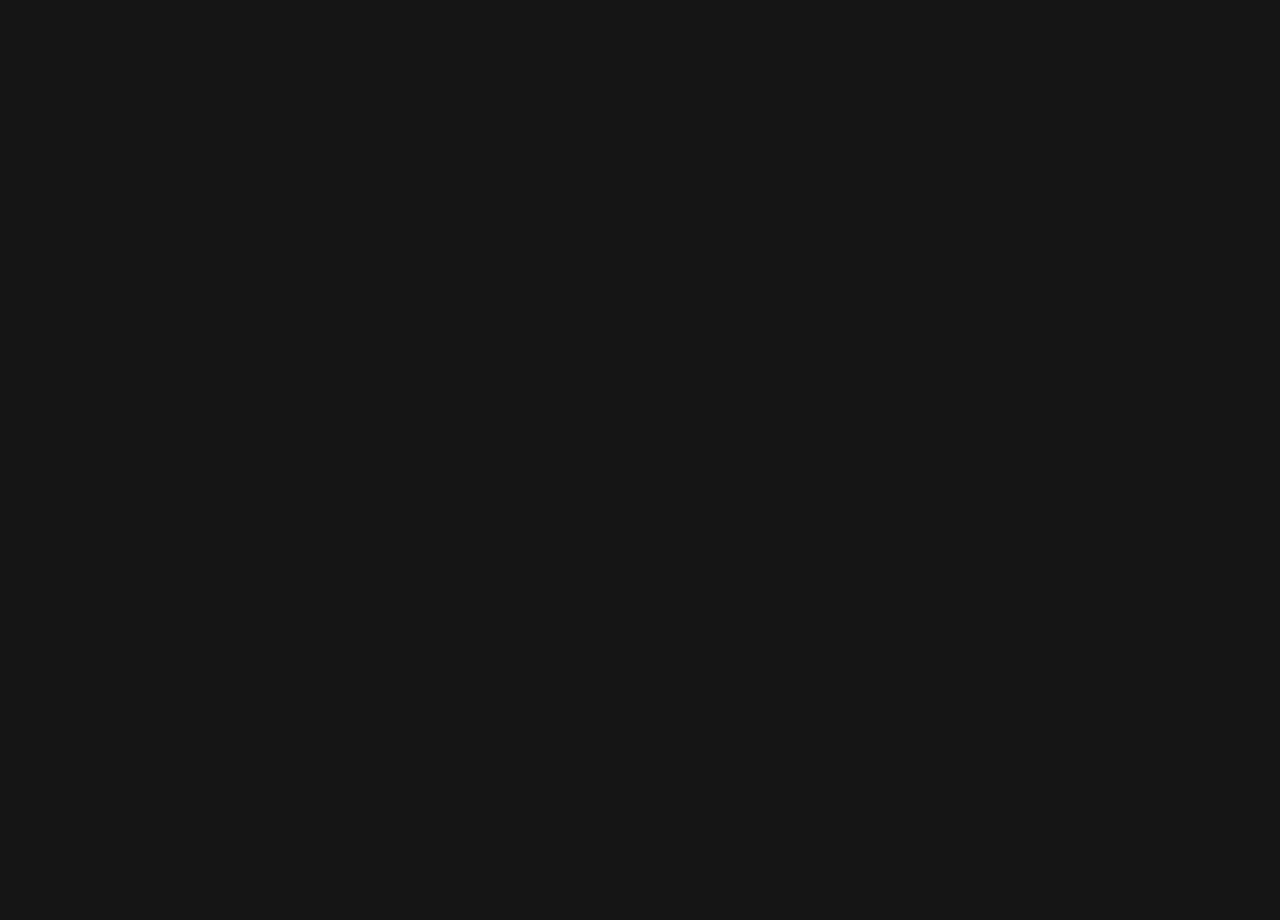
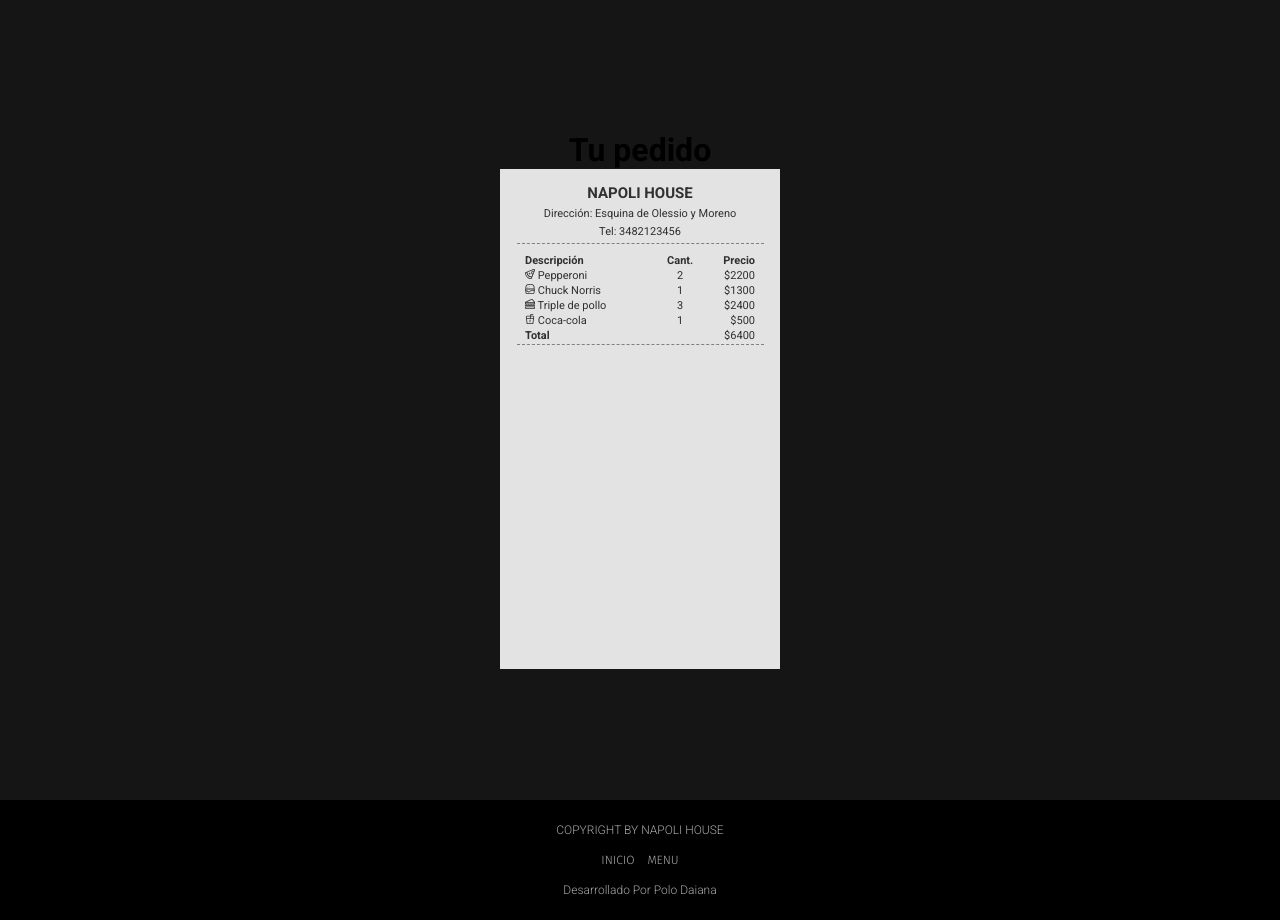
Before and after one commit to Daiana404/Pizzeria, a website: page carrito.html in a window 1280 px wide. Before the commit the page ends 800 px from the top, so only its background shows below. Drawn offline with Linux system fonts and the light colour scheme.

Commit message:
Versión 1.0 carrito

```diff
--- a/carrito.html
+++ b/carrito.html
@@ -4,10 +4,85 @@
     <meta charset="UTF-8">
     <meta http-equiv="X-UA-Compatible" content="IE=edge">
     <meta name="viewport" content="width=device-width, initial-scale=1.0">
-    <title>Carrito</title>
+    <title>Napoli House | Pedido</title>
     <link rel="stylesheet" href="./css/style.css">
 </head>
 <body>
 
+    <main>
+        <div class="contenedor-carro">
+            <h1>Tu pedido</h1>
+        <div class="contenedor-ticket">
+
+            <h2>Napoli House</h2>
+            <p class="ticket-info-empresa">Dirección: Esquina de Olessio y Moreno</p>
+            <p class="ticket-info-empresa">Tel: 3482123456</p>
+
+            <hr>
+
+            <table id="tabla-pedido">
+                <thead>
+                    <tr>
+                        <th class="iz" scope="col">Descripción</th>
+                        <th scope="col">Cant.</th>
+                        <th class="dr" scope="col">Precio</th>
+                    </tr>
+                </thead>
+                <tbody id="tabla-body">
+                    <!-- Se completa con JS -->
+                    <tr id="producto-uno">
+                        <td class="iz" >
+                            <img class="pedido-iconos" src="./scss/ico/porcion-de-pizza.svg" alt=""> Pepperoni
+                        </td>
+                        <td>2</td>
+                        <td class="dr" >$2200</td>
+                    </tr>
+                    <tr id="producto-dos">
+                        <td class="iz" >
+                            <img class="pedido-iconos" src="./scss/ico/hamburger.svg" alt="">
+                            Chuck Norris</td>
+                        <td>1</td>
+                        <td class="dr" >$1300</td>
+                    </tr>
+                    <tr id="producto-tres">
+                        <td class="iz" >
+                            <img class="pedido-iconos" src="./scss/ico/sandwich.svg" alt="">
+                            Triple de pollo</td>
+                        <td>3</td>
+                        <td class="dr" >$2400</td>
+                    </tr>
+                    <tr id="producto-cuatro">
+                        <td class="iz" >
+                            <img class="pedido-iconos" src="./scss/ico/drink-alt.svg" alt="">
+                            Coca-cola</td>
+                        <td>1</td>
+                        <td class="dr" >$500</td>
+                    </tr>
+                </tbody>
+                <tfoot>
+                    <tr>
+                        <th class="iz" scope="row">Total</th>
+                        <td class="dr" colspan="2">$<span>6400</span></td>
+                    </tr>
+                </tfoot>
+            </table>
+
+            <hr>
+
+            <!--<p>Gracias!</p> -->
+
+        </div>
+        <div class="boton-volver">
+
+        </div>
+        </div>
+
+    </main>
+
+    <footer id="pie">
+        <div>copyright by napoli house</div>
+        <div><a href="#inicio">inicio</a> <a href="#categorias">menu</a></div>
+        <div class="creditos">desarrollado por polo daiana</div>
+    </footer>
 </body>
 </html>
--- a/scss/style.scss
+++ b/scss/style.scss
@@ -389,4 +389,5 @@
     }
 }
 
-@import './styles/productos'
+@import './styles/productos';
+@import './styles/carrito';
--- /dev/null
+++ b/scss/styles/carrito.scss
@@ -0,0 +1,58 @@
+.contenedor-carro{
+    display: flex;
+    justify-content: center;
+    align-items: center;
+    flex-direction: column;
+    width: 100%;
+    min-height: 800px;
+    .contenedor-ticket{
+        background-color: rgb(228, 227, 227);
+        display: flex;
+        justify-content: start;
+        align-items: center;
+        flex-direction: column;
+        min-width: 280px;
+        min-height: 500px;
+        padding: $pad-10;
+        color: rgb(48, 48, 48);
+        font-size: 11px;
+        text-align: center;
+        h2{
+            font-size: 15px;
+            text-transform: uppercase;
+            padding: 5px;
+        }
+        .ticket-info-empresa{
+            width: 200px;
+            padding-bottom: 5px;
+        }
+        hr{
+            width: 95%;
+            height: 0;
+            border: medium none;
+            border-top: 0.5px dashed gray;
+            padding-bottom: 8px;
+        }
+        #tabla-pedido{
+            width: 90%;
+            tbody{
+                .pedido-iconos{
+                    height: 10px;
+                }
+            }
+            tfoot{
+                tr{
+                    border-top-style: dotted;
+                    border-top-width: .5px;
+                }
+            }
+        }
+
+        .iz{
+            text-align: left;
+        }
+        .dr{
+            text-align: right;
+        }
+    }
+}
```
Also changed, not shown: index.html (+2 -2 lines), css/style.css, scss/ico/drink-alt.svg (added), scss/ico/hamburger.svg (added), scss/ico/papas-fritas.svg (added), scss/ico/porcion-de-pizza.svg (added), scss/ico/sandwich.svg (added), 1 other file.
